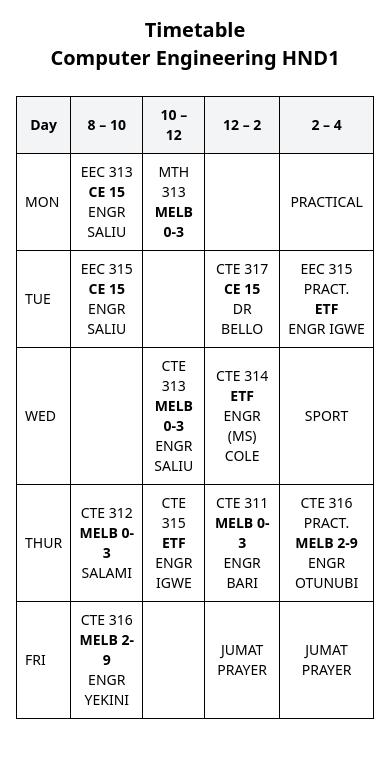
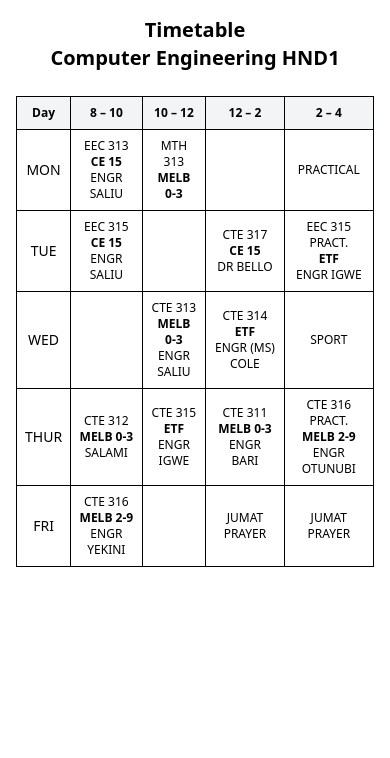
Before and after one commit to Simeon369/computer-engineering-timetable, a React (Vite) app: page / in a window 390 px wide. Shown: the top 758 px of the page. Built offline with nearby package versions, Linux system fonts and the light colour scheme.

Commit message:
Made mobile text smaller

```diff
--- a/src/timetable.jsx
+++ b/src/timetable.jsx
@@ -9,7 +9,7 @@ const timetable = () => {
         Computer Engineering HND1
       </h2>
       <table className="w-full border-collapse border border-gray-300 text-sm">
-        <thead className="bg-gray-100">
+        <thead className="bg-gray-100 text-xs">
           <tr>
             <th className="border p-2">Day</th>
             <th className="border p-2">8 – 10</th>
@@ -21,30 +21,30 @@ const timetable = () => {
         <tbody>
           {data.map((row, index) => (
             <tr key={index}>
-              <td className="border p-2">{row.day}</td>
-              <td className="border p-2 whitespace-pre-wrap">
-                <div className='text-center'>
+              <td className="border p-2 text-center">{row.day}</td>
+              <td className="border p-2 ">
+                <div className='text-center text-xs'>
                     <div>{row.Period_1.course}</div>
                     <div className='font-bold'>{row.Period_1.venue}</div>
                     <div>{row.Period_1.lecturer}</div>
                 </div>
               </td>
               <td className="border p-2 whitespace-pre-wrap">
-                <div className='text-center'>
+                <div className='text-center text-xs'>
                     <div>{row.Period_2.course}</div>
                     <div className='font-bold'>{row.Period_2.venue}</div>
                     <div>{row.Period_2.lecturer}</div>
                 </div>
               </td>
               <td className="border p-2 whitespace-pre-wrap">
-                <div className='text-center'>
+                <div className='text-center text-xs'>
                     <div>{row.Period_3.course}</div>
                     <div className='font-bold'>{row.Period_3.venue}</div>
                     <div>{row.Period_3.lecturer}</div>
                 </div>
               </td>
               <td className="border p-2 whitespace-pre-wrap">
-                <div className='text-center'>
+                <div className='text-center text-xs'>
                     <div>{row.Period_4.course}</div>
                     <div className='font-bold'>{row.Period_4.venue}</div>
                     <div>{row.Period_4.lecturer}</div>
```
